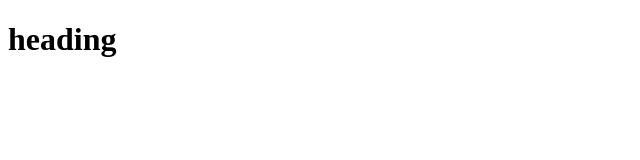
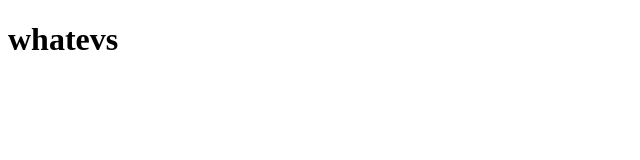
Before and after one commit to songwright/git-one, a plain HTML site: page index.html in a window 1280 px wide. Shown: the full height of the page, 0-640 px from the left. Drawn offline with Linux system fonts and the light colour scheme.

```diff
--- a/index.html
+++ b/index.html
@@ -5,6 +5,6 @@
     <title>Git Project</title>
   </head>
     <body>
-      <h1>heading</h1>
+      <h1>whatevs</h1>
     </body>
 </html>
```
